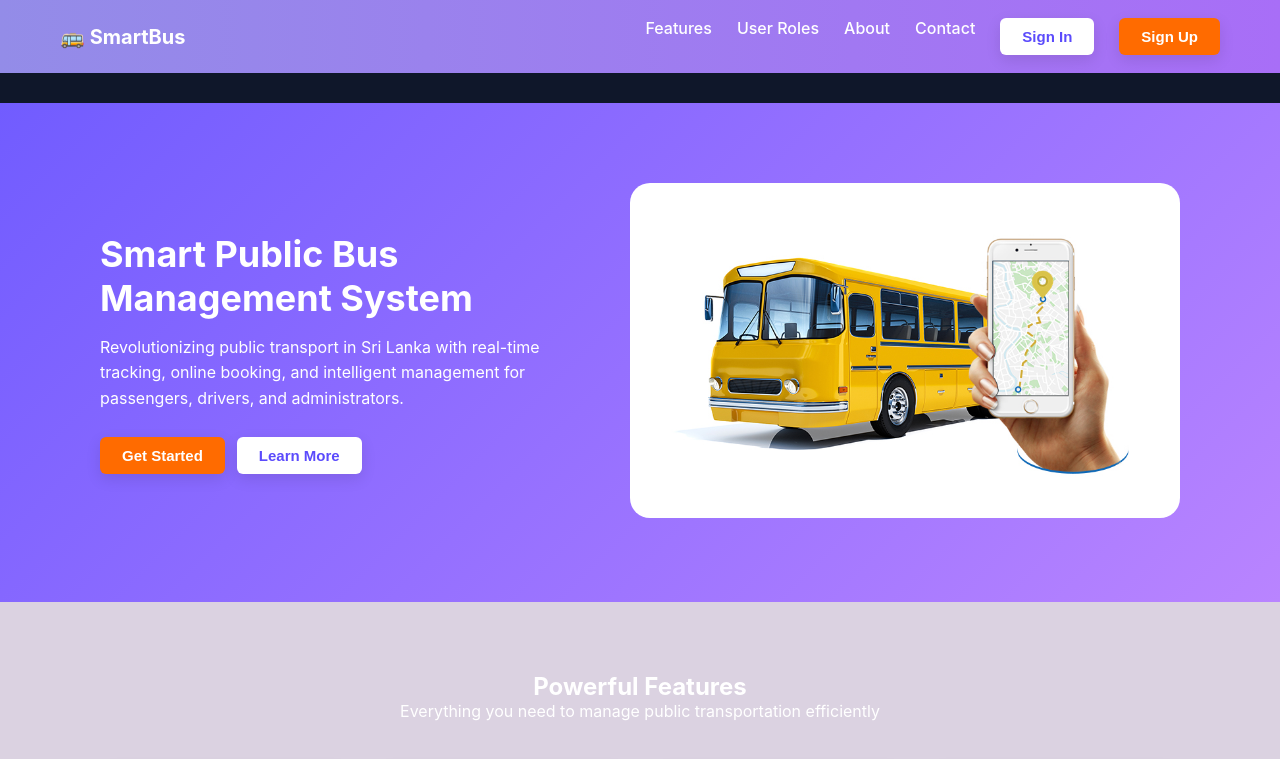
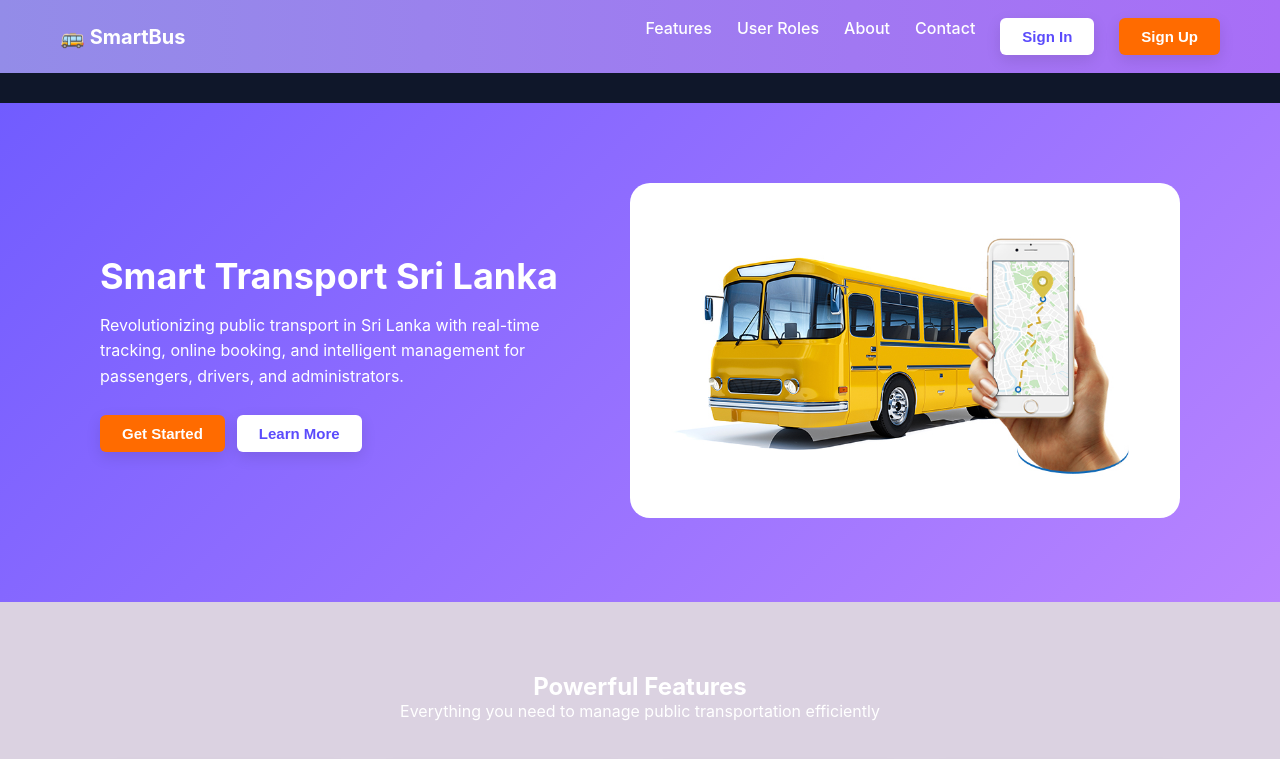
Before and after one commit to fiend365gdsv/ST-Sri-Lanka, a React (Create React App) app in the folder SBLK-frontend/: page / in a window 1280 px wide. Shown: the top 759 px of the page. Built offline with nearby package versions, Linux system fonts and the light colour scheme.

Commit message:
Initial commit

```diff
--- a/SBLK-frontend/package.json
+++ b/SBLK-frontend/package.json
@@ -2,6 +2,7 @@
   "name": "smart-bus",
   "version": "0.1.0",
   "private": true,
+  "homepage": "https://fiend365gdsv.github.io/ST-Sri-Lanka",
   "dependencies": {
     "@react-google-maps/api": "^2.20.7",
     "@testing-library/dom": "^10.4.0",
@@ -9,6 +10,7 @@
     "@testing-library/react": "^16.3.0",
     "@testing-library/user-event": "^13.5.0",
     "axios": "^1.12.2",
+    "gh-pages": "^6.3.0",
     "leaflet": "^1.9.4",
     "lucide-react": "^0.546.0",
     "react": "^19.1.0",
@@ -24,7 +26,9 @@
     "start": "react-scripts start",
     "build": "react-scripts build",
     "test": "react-scripts test",
-    "eject": "react-scripts eject"
+    "eject": "react-scripts eject",
+    "predeploy": "npm run build",
+    "deploy": "gh-pages -d build"
   },
   "eslintConfig": {
     "extends": [
--- a/SBLK-frontend/src/pages/HomePage.js
+++ b/SBLK-frontend/src/pages/HomePage.js
@@ -35,7 +35,7 @@ const HomePage = () => {
       {/* Hero Section */}
       <section className="hero">
         <div className="hero-text">
-          <h1>Smart Public Bus Management System</h1>
+          <h1>Smart Transport Sri Lanka</h1>
           <p>
             Revolutionizing public transport in Sri Lanka with real-time tracking,
             online booking, and intelligent management for passengers, drivers,
--- /dev/null
+++ b/package.json
@@ -0,0 +1,5 @@
+{
+  "devDependencies": {
+    "gh-pages": "^6.3.0"
+  }
+}
```
Also changed, not shown: 2 other files (tests, documents, lock files or other folders).
